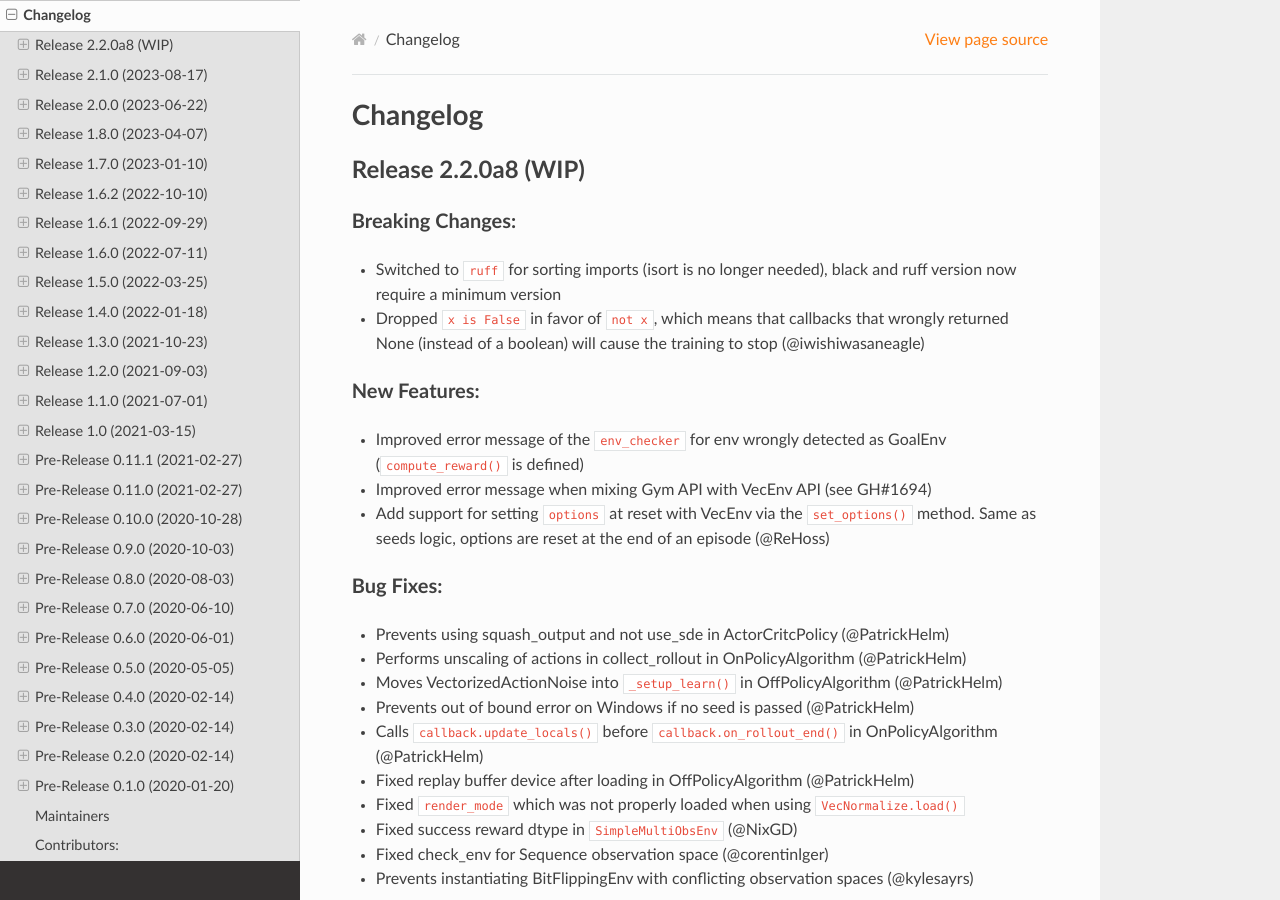
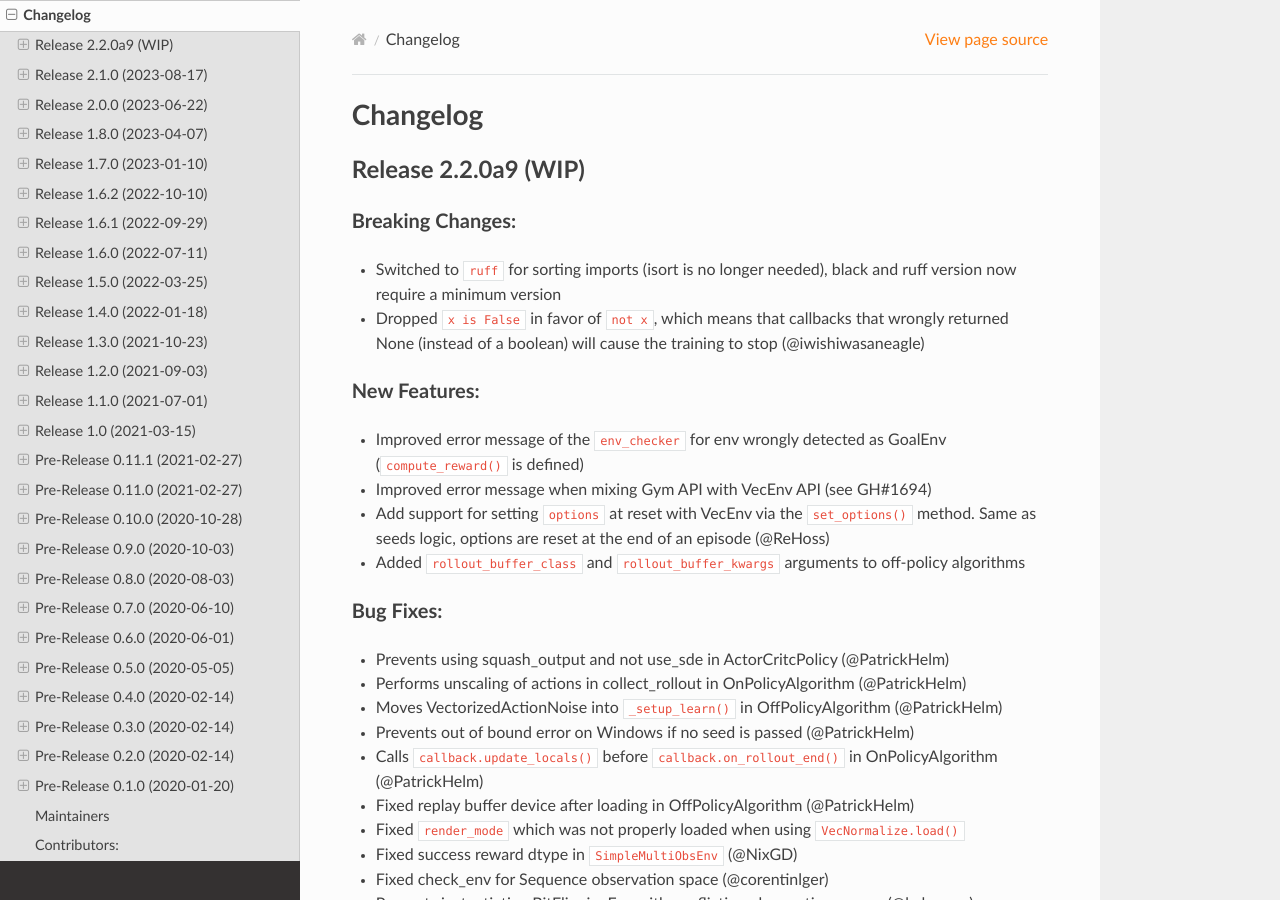
Before and after one commit to DLR-RM/stable-baselines3, a Sphinx documentation site: the page built from docs/misc/changelog.rst, in a window 1280 px wide and 900 px high. Built offline with Sphinx 7.4.7 and the Read the Docs theme 2.0.0, drawn with Linux system fonts in a browser that asks for light colours.

Commit message:
Update version

```diff
--- a/docs/misc/changelog.rst
+++ b/docs/misc/changelog.rst
@@ -3,7 +3,7 @@
 Changelog
 ==========
 
-Release 2.2.0a8 (WIP)
+Release 2.2.0a9 (WIP)
 --------------------------
 
 Breaking Changes:
@@ -16,6 +16,8 @@ New Features:
 - Improved error message of the ``env_checker`` for env wrongly detected as GoalEnv (``compute_reward()`` is defined)
 - Improved error message when mixing Gym API with VecEnv API (see GH#1694)
 - Add support for setting ``options`` at reset with VecEnv via the ``set_options()`` method. Same as seeds logic, options are reset at the end of an episode (@ReHoss)
+- Added ``rollout_buffer_class`` and ``rollout_buffer_kwargs`` arguments to off-policy algorithms
+
 
 Bug Fixes:
 ^^^^^^^^^^
--- a/stable_baselines3/version.txt
+++ b/stable_baselines3/version.txt
@@ -1 +1 @@
-2.2.0a8
+2.2.0a9
```
